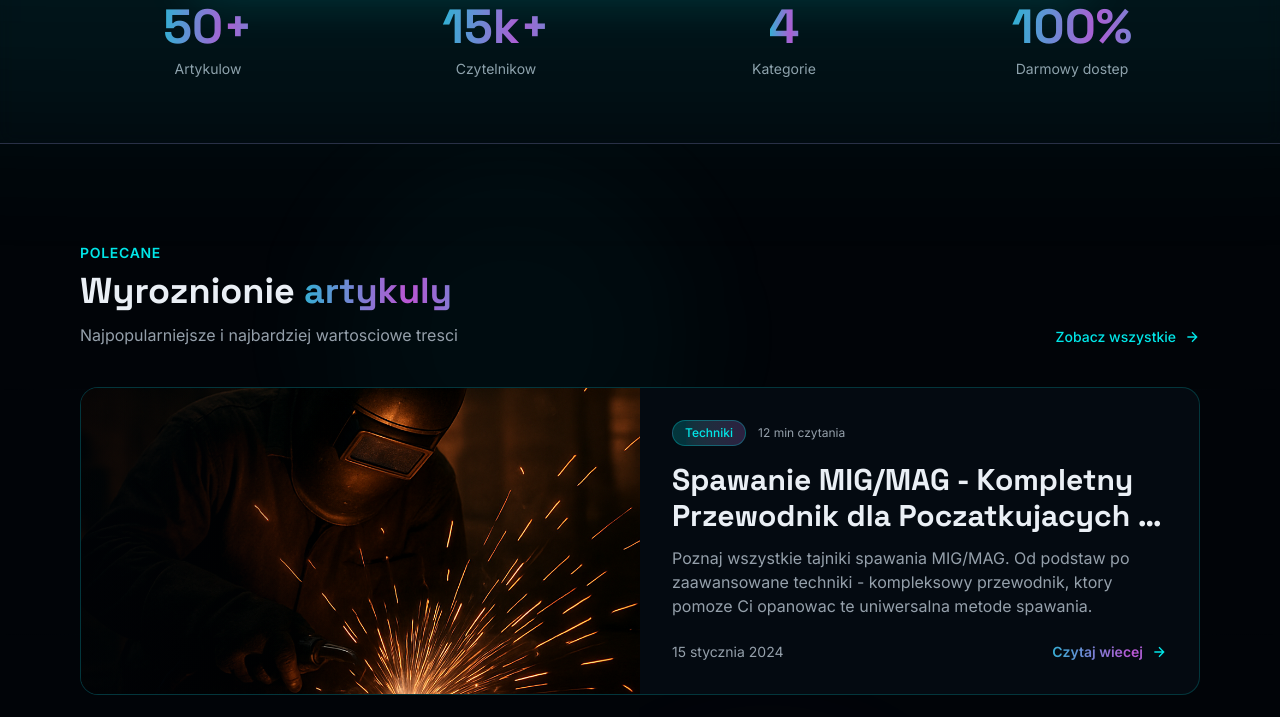
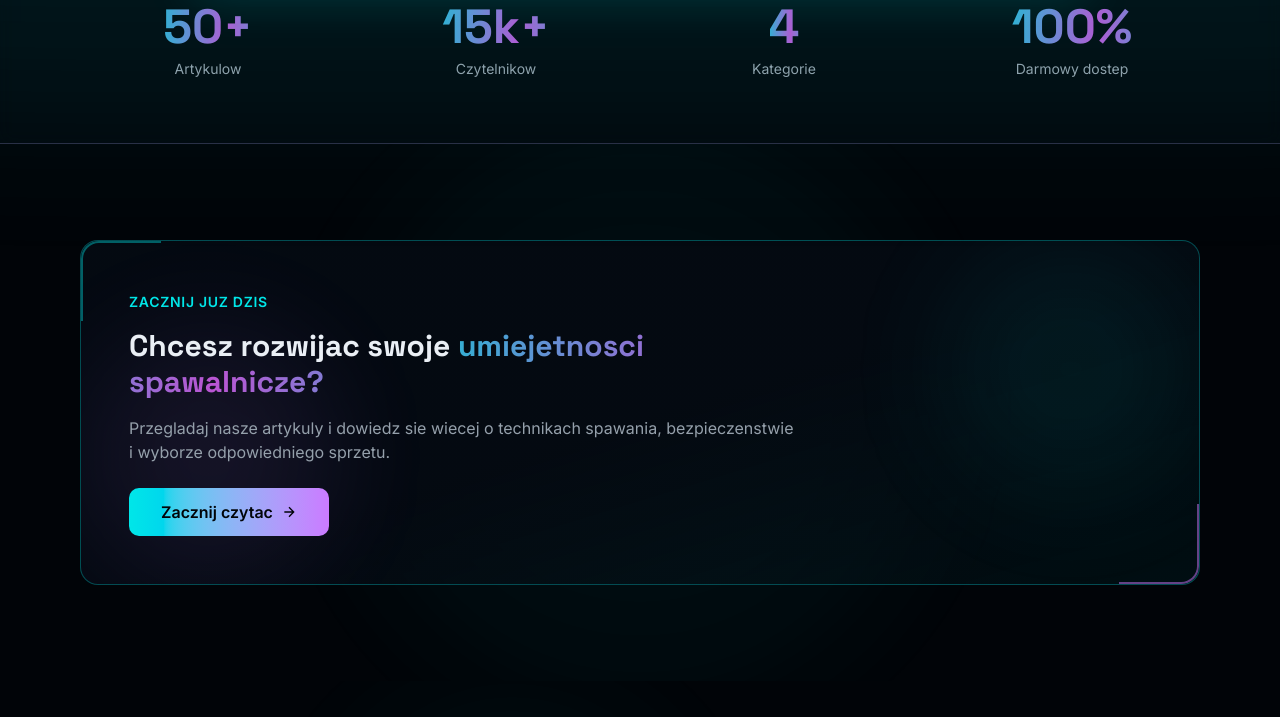
Before and after one commit to boodzime/v0-website-creation, a Next.js app: page / in a window 1280 px wide. Shown: the part 777-1494 px from the top of the page. Built offline with nearby package versions, Linux system fonts and the light colour scheme; grey boxes are pictures that could not be loaded.

Commit message:
feat: add CTA section component to homepage
Added a new call-to-action section to the homepage.

```diff
--- a/app/page.tsx
+++ b/app/page.tsx
@@ -181,10 +181,10 @@ export default function HomePage() {
 
         {/* Animated sections with scroll-triggered animations */}
         <StatsSection />
+        <CTASection />
         <FeaturedPostsSection posts={featuredPosts} />
         <RecentPostsSection posts={recentPosts} />
         <ContactSection />
-        <CTASection />
       </main>
 
       <Footer />
```
